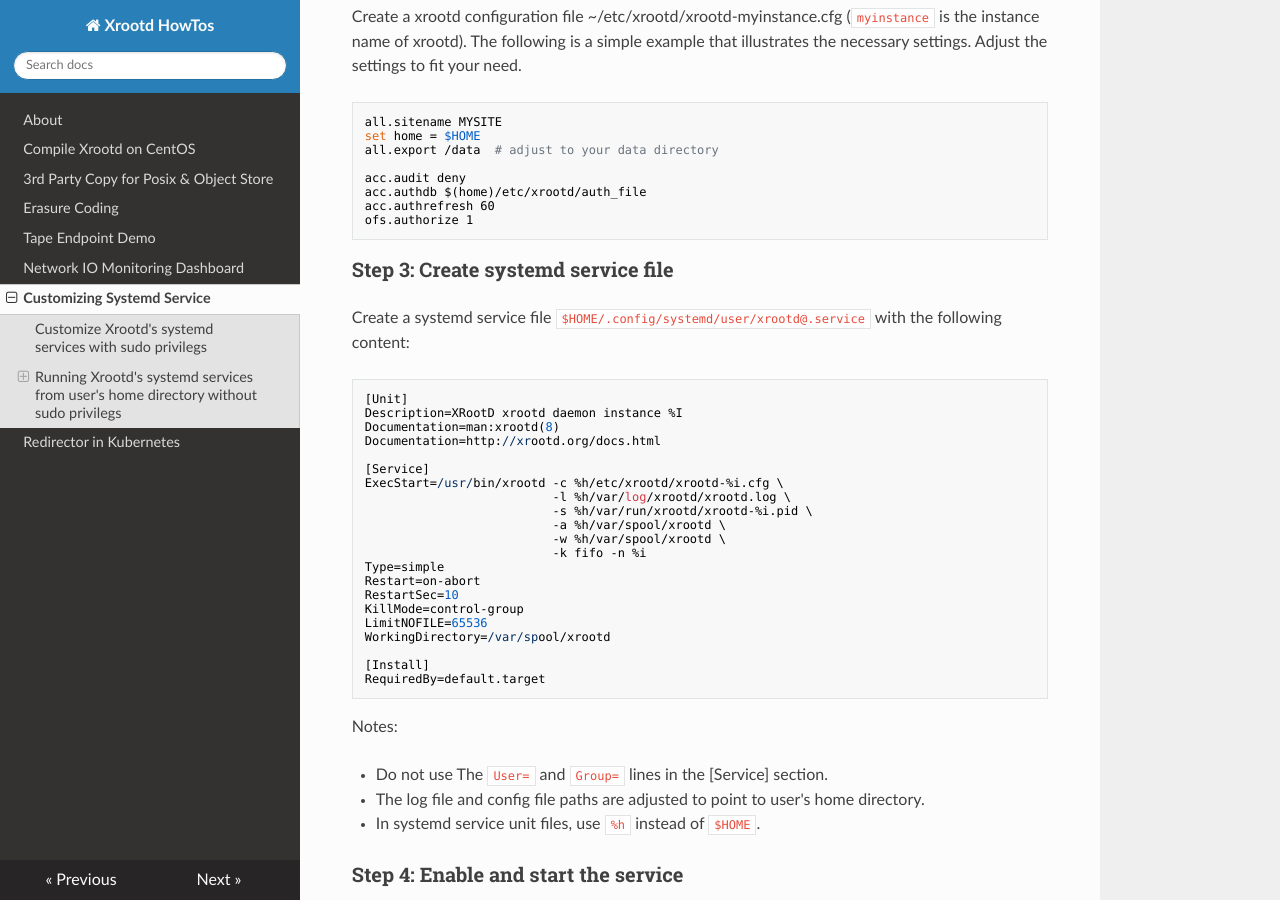
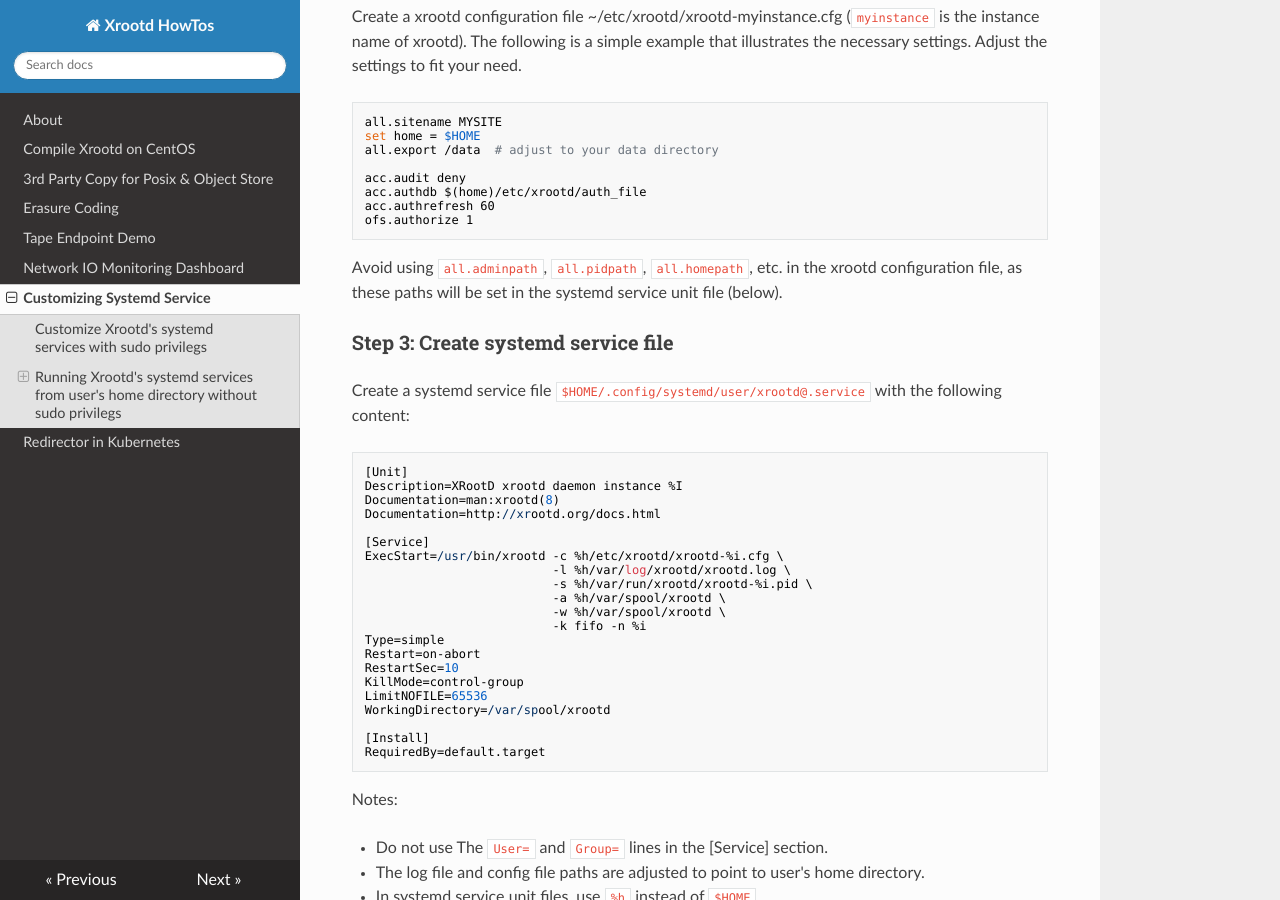
Before and after one commit to xrootd/howto, an MkDocs documentation site: the page built from docs/systemd/README.md, in a window 1280 px wide and 900 px high, scrolled down 1745 px. Built offline with MkDocs 1.6.1, drawn with Linux system fonts in a browser that asks for light colours; nearby versions of some CDN libraries.

Commit message:
update user space systemd config

````diff
--- a/docs/systemd/README.md
+++ b/docs/systemd/README.md
@@ -75,6 +75,9 @@ acc.authrefresh 60
 ofs.authorize 1
 ```
 
+Avoid using `all.adminpath`, `all.pidpath`, `all.homepath`, etc. in the xrootd configuration file, as these paths
+will be set in the systemd service unit file (below).
+
 ### Step 3: Create systemd service file
 
 Create a systemd service file `$HOME/.config/systemd/user/xrootd@.service` with the following content:
````
